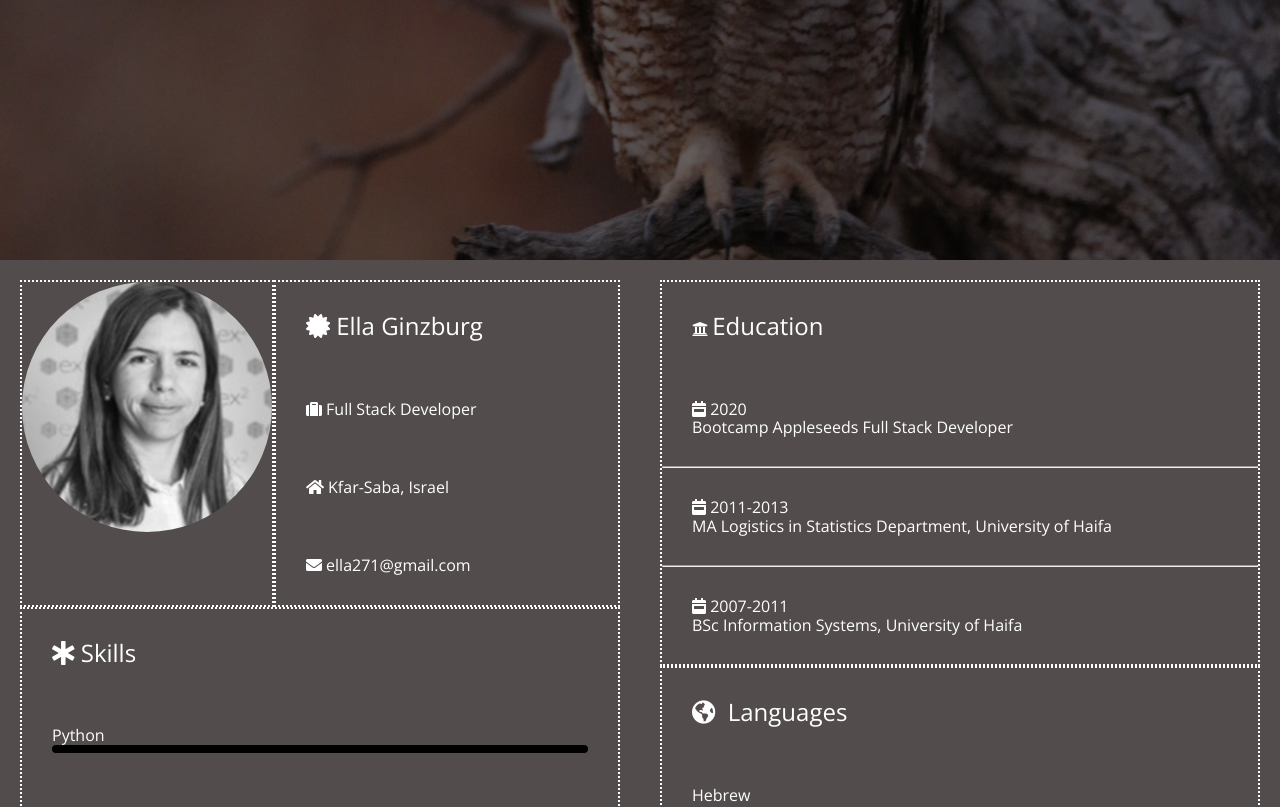
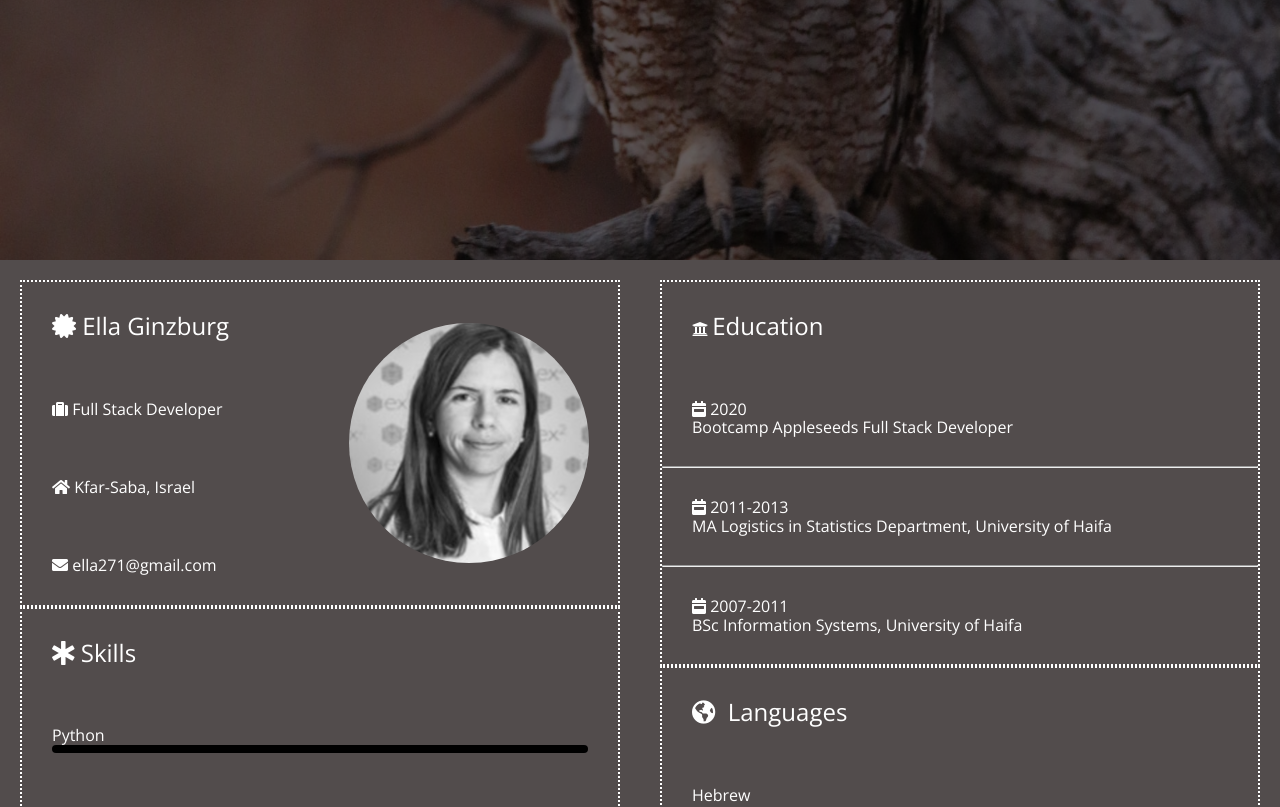
Before and after one commit to ellatom/Repo_MyWebsite, a plain HTML site: page index.html in a window 1280 px wide. Shown: the part 540-1347 px from the top of the page. Drawn offline with nearby package versions, Linux system fonts and the light colour scheme.

Commit message:
Update style.css

```diff
--- a/css/style.css
+++ b/css/style.css
@@ -182,12 +182,21 @@ a[href="#contact"]:hover::before, a[href="#contact"]:hover::after
 }
 .details_container{
     display:flex;
+    flex-direction: row-reverse;
+    border: 0.125rem dotted var(--border-color);
+    color: var(--font-color);
 }
-.details{
+.details,.my_photo{
     flex:1;
+    position: relative;
 }
 .my_photo>img{
     border-radius: 50%;
+    width: 15rem;
+    height:15rem;
+    position: absolute;
+    top: 50%; right: 50%;
+    transform: translate(50%,-50%);
 }
 .flex-container {
     display: flex;
@@ -195,9 +204,6 @@ a[href="#contact"]:hover::before, a[href="#contact"]:hover::after
 }
 .left-side{
     flex:1;
-}
-.my_photo.img{
-    max-width:50%;
 }
 .left-side:first-child{
     flex-grow:1;
@@ -219,18 +225,12 @@ a[href="#contact"]:hover::before, a[href="#contact"]:hover::after
     padding: 1.25rem 1.25rem;
     background-color:var(--side-color);
 }
-.right-side__education,.right-side__languages, .skills,.details,
-.my_photo
+.right-side__education,.right-side__languages, .skills
 {
     list-style: none;
     color:var(--font-color);
     border: 0.125rem dotted var(--border-color);
 }
-.my_photo>img{
-    width: 15.62rem;
-    height:15.62rem;
-}
-
 .right-side__education li:nth-child(1) > span,.right-side__languages>li:first-child,
 .skills>li:first-child,.details>li:first-child
 {
@@ -355,7 +355,7 @@ a[href="#contact"]:hover::before, a[href="#contact"]:hover::after
         max-width: 100%;
         max-height: 100%;
     }
-    .my_photo{
-        display: none;
+     .details_container{
+        flex-direction: column-reverse;
     }
 }
```
